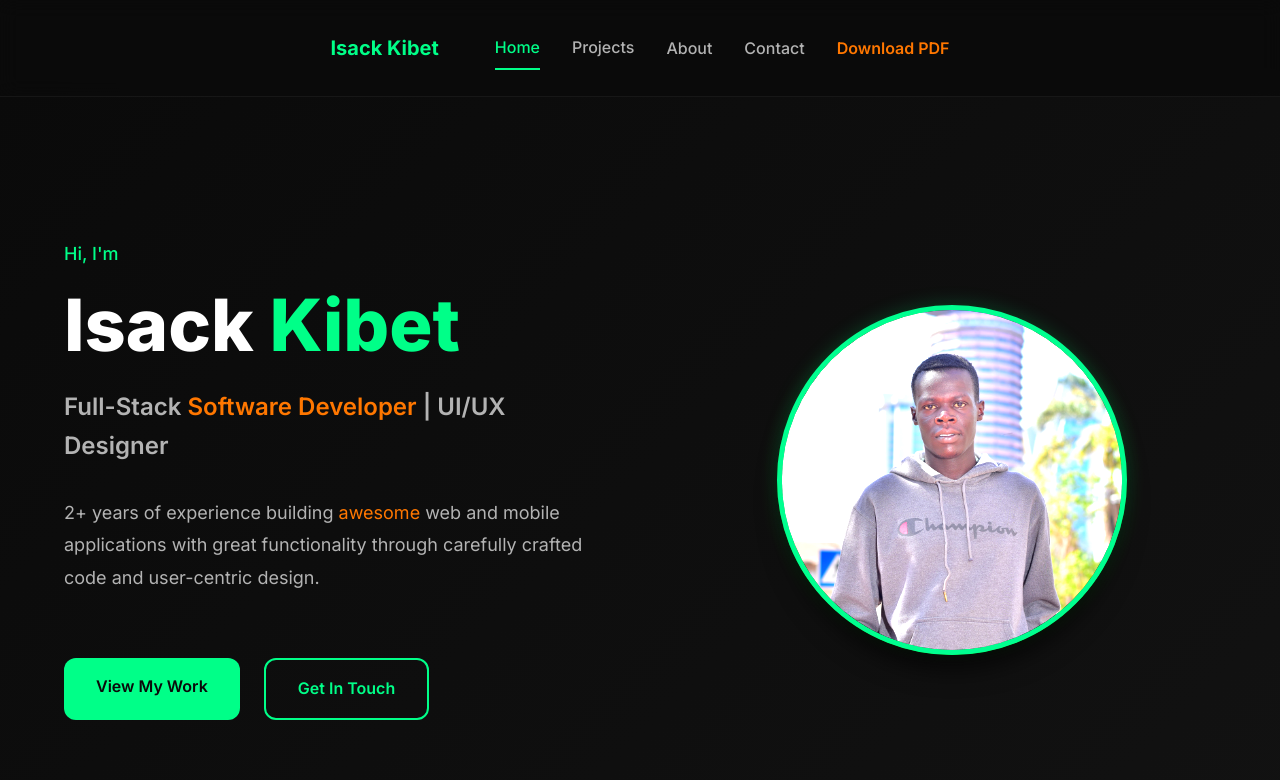
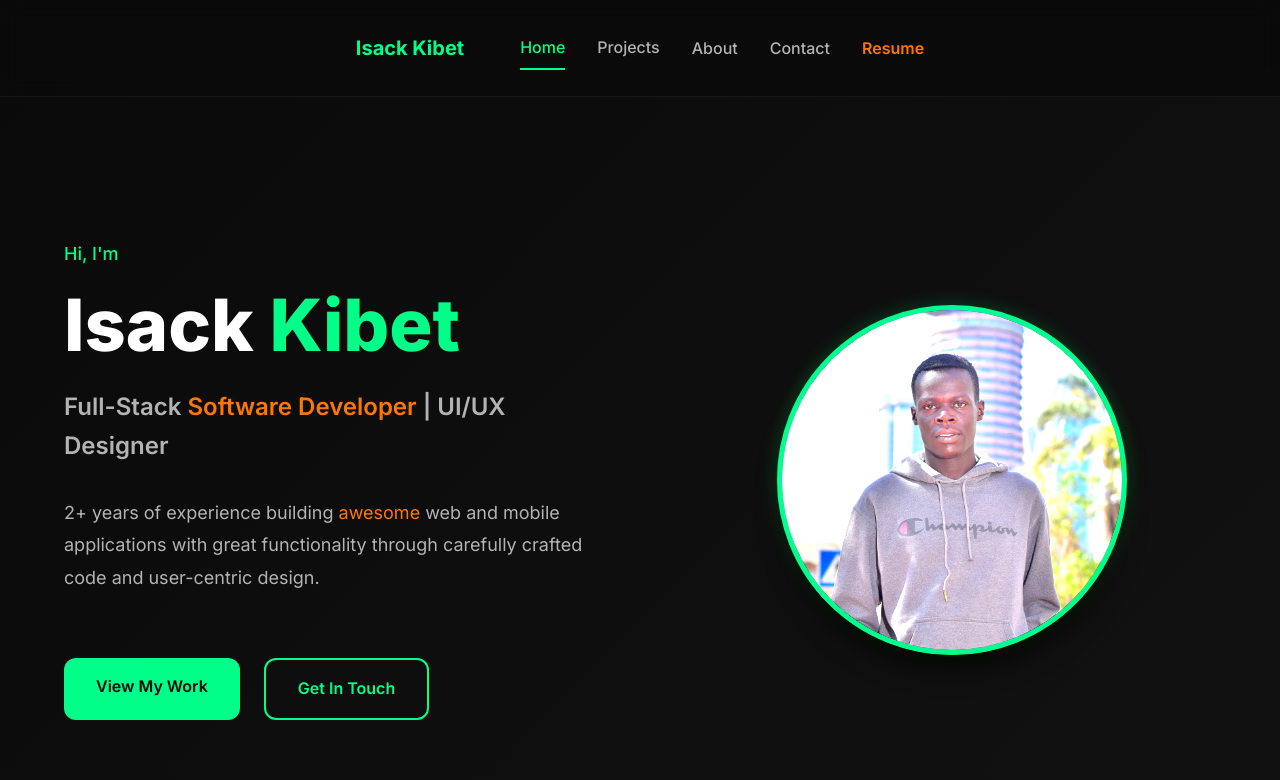
Before and after one commit to isackkibet/isack-profile, a React (Vite) app in the folder portfolio-frontend/: page / in a window 1280 px wide. Shown: the top 780 px of the page. Built offline with nearby package versions, Linux system fonts and the light colour scheme; no server answers.

Commit message:
Replace PDF download with Resume download functionality

```diff
--- a/portfolio-frontend/src/components/Navbar.jsx
+++ b/portfolio-frontend/src/components/Navbar.jsx
@@ -33,11 +33,11 @@ const Navbar = () => {
     }
   };
 
-  const downloadPDF = () => {
-    // Create a temporary link to download the PDF
+  const downloadResume = () => {
+    // Create a temporary link to download the resume
     const link = document.createElement('a');
-    link.href = '/portfolio.pdf'; // This should point to your actual PDF file
-    link.download = 'Isack_Kibet_Portfolio.pdf';
+    link.href = '/resume.pdf'; // This should point to your actual resume file
+    link.download = 'Isack_Kibet_Resume.pdf';
     document.body.appendChild(link);
     link.click();
     document.body.removeChild(link);
@@ -73,8 +73,8 @@ const Navbar = () => {
           <button onClick={() => scrollToSection('contact')} className="nav-link-btn">
             Contact
           </button>
-          <button onClick={downloadPDF} className="nav-link-btn download-btn">
-            Download PDF
+          <button onClick={downloadResume} className="nav-link-btn download-btn">
+            Resume
           </button>
           {isAuthenticated && (
             <>
```
Also changed, not shown: 2 other files (tests, documents, lock files or other folders).
